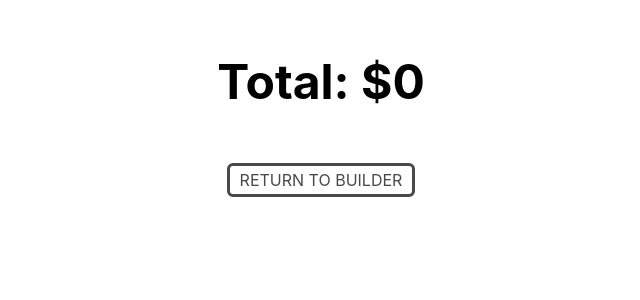
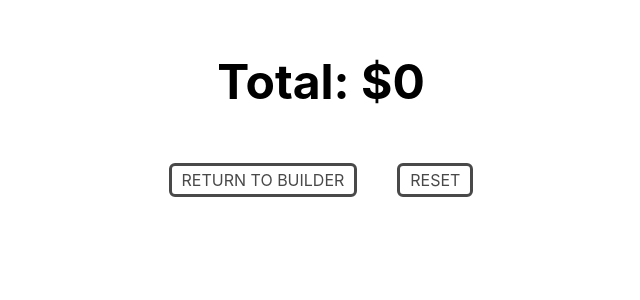
Before and after one commit to MarioHdpz/ejercicios-react-redux, a React (Create React App) app: page /receipt in a window 1280 px wide. Shown: the top 300 px of the page, without its empty margins (319-959 px from the left). Built offline with nearby package versions, Linux system fonts and the light colour scheme.

Commit message:
Exercise 2 solution

```diff
--- a/src/App.js
+++ b/src/App.js
@@ -19,6 +19,8 @@ const reducer = (state=initialState, action) => {
        */
       const newState = state.concat([action.price])
       return newState;
+    case 'reset':
+        return initialState;
     default:
       return state;
   }
--- a/src/components/Builder/index.js
+++ b/src/components/Builder/index.js
@@ -7,7 +7,7 @@ import { connect } from 'react-redux';
 // Actions
 const confirmBurger = price => ({
   type: 'addBurger',
-  /** Se debe mandar información junto con la acción */
+  price,
 })
 
 /**
@@ -50,7 +50,7 @@ class Builder extends Component {
   };
 
   handleConfirm = () => {
-    this.props.confirmBurger(/** Parámetro faltante */)
+    this.props.confirmBurger(this.getPrice())
     this.setState({ ingredients: [] });
   }
 
--- a/src/components/Receipt/index.js
+++ b/src/components/Receipt/index.js
@@ -1,6 +1,11 @@
 import React from 'react';
 import { Link } from 'react-router-dom';
 import { connect } from 'react-redux';
+
+// Actions
+const reset = () => ({
+    type: 'reset',
+})
 
 const Receipt = props => {
     const total = props.burgersArray.reduce(
@@ -16,6 +21,7 @@ const Receipt = props => {
         <Link to="/">
           <div className="button">Return to builder</div>
         </Link>
+        <div className="button" onClick={props.reset}>Reset</div>
         </div>
     )
 }
@@ -24,4 +30,4 @@ const mapStateToProps = state => ({
     burgersArray: state,
 });
 
-export default connect(mapStateToProps)(Receipt);
+export default connect(mapStateToProps, {reset})(Receipt);
```
